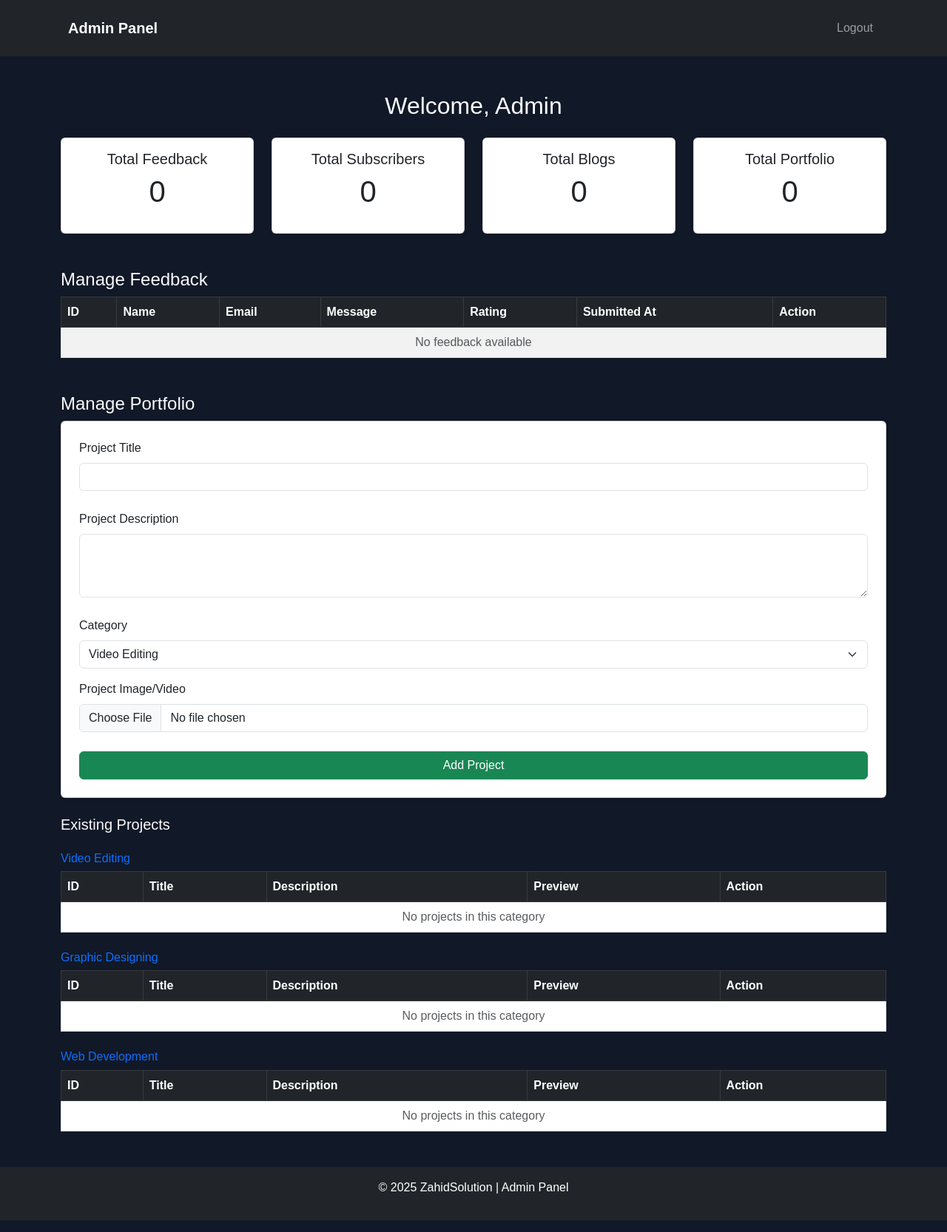
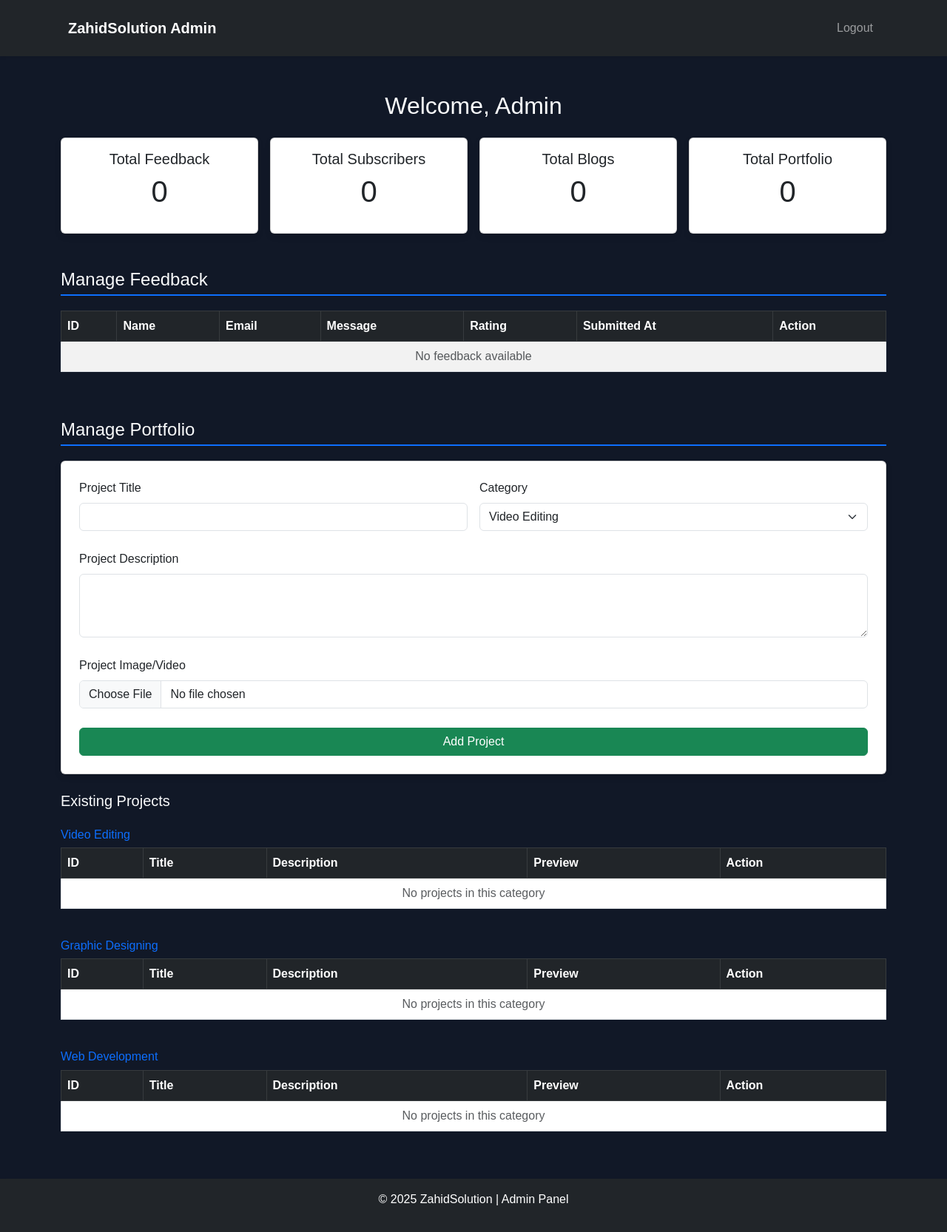
Before and after one commit to zahidsolution/zahidsolution-v3, a Flask app: page /admin/dashboard in a window 1280 px wide. Shown: the whole page at 74% size. Run offline with Flask 3, Linux system fonts and the light colour scheme; data that the repository does not hold is empty.

Commit message:
Update admin_dashboard.html

```diff
--- a/templates/admin_dashboard.html
+++ b/templates/admin_dashboard.html
@@ -7,13 +7,23 @@
     <meta name="description" content="Admin panel to manage feedback, newsletter, blogs, and portfolio projects for ZahidSolution.">
     <link href="https://cdn.jsdelivr.net/npm/bootstrap@5.3.0/dist/css/bootstrap.min.css" rel="stylesheet">
     <link rel="stylesheet" href="{{ url_for('static', filename='style.css') }}">
+    <style>
+        /* Additional styling */
+        .card-shadow { box-shadow: 0 4px 8px rgba(0,0,0,0.1); transition: transform 0.2s; }
+        .card-shadow:hover { transform: translateY(-5px); }
+        table th, table td { vertical-align: middle; }
+        h4 { border-bottom: 2px solid #0d6efd; padding-bottom: 5px; margin-bottom: 20px; }
+    </style>
 </head>
 <body>
     <!-- Navbar -->
-    <nav class="navbar navbar-expand-lg navbar-dark bg-dark">
+    <nav class="navbar navbar-expand-lg navbar-dark bg-dark shadow-sm">
         <div class="container">
-            <a class="navbar-brand" href="/admin/dashboard">Admin Panel</a>
-            <div class="collapse navbar-collapse">
+            <a class="navbar-brand fw-bold" href="/admin/dashboard">ZahidSolution Admin</a>
+            <button class="navbar-toggler" type="button" data-bs-toggle="collapse" data-bs-target="#navbarNav">
+                <span class="navbar-toggler-icon"></span>
+            </button>
+            <div class="collapse navbar-collapse" id="navbarNav">
                 <ul class="navbar-nav ms-auto">
                     <li class="nav-item"><a class="nav-link" href="/admin/logout">Logout</a></li>
                 </ul>
@@ -22,30 +32,32 @@
     </nav>
 
     <div class="container my-5">
+
+        <!-- Welcome -->
         <h2 class="text-center mb-4">Welcome, Admin</h2>
 
         <!-- Dashboard Stats -->
-        <div class="row text-center mb-5">
+        <div class="row text-center mb-5 g-3">
             <div class="col-md-3">
-                <div class="card p-3 shadow-sm">
+                <div class="card p-3 card-shadow">
                     <h5>Total Feedback</h5>
                     <p class="display-6">{{ total_feedback or 0 }}</p>
                 </div>
             </div>
             <div class="col-md-3">
-                <div class="card p-3 shadow-sm">
+                <div class="card p-3 card-shadow">
                     <h5>Total Subscribers</h5>
                     <p class="display-6">{{ total_subscribers or 0 }}</p>
                 </div>
             </div>
             <div class="col-md-3">
-                <div class="card p-3 shadow-sm">
+                <div class="card p-3 card-shadow">
                     <h5>Total Blogs</h5>
                     <p class="display-6">{{ total_blogs or 0 }}</p>
                 </div>
             </div>
             <div class="col-md-3">
-                <div class="card p-3 shadow-sm">
+                <div class="card p-3 card-shadow">
                     <h5>Total Portfolio</h5>
                     <p class="display-6">{{ total_portfolio or 0 }}</p>
                 </div>
@@ -54,7 +66,8 @@
 
         <!-- Feedback Management -->
         <h4>Manage Feedback</h4>
-        <table class="table table-bordered table-striped">
+        <div class="table-responsive">
+        <table class="table table-bordered table-striped align-middle">
             <thead class="table-dark">
                 <tr>
                     <th>ID</th>
@@ -86,23 +99,19 @@
                 {% endfor %}
             </tbody>
         </table>
+        </div>
 
         <!-- Portfolio Management -->
         <h4 class="mt-5">Manage Portfolio</h4>
 
         <!-- Add Project Form -->
-        <form action="/admin/portfolio" method="POST" enctype="multipart/form-data" class="card p-4 shadow-sm mb-4">
-            <div class="mb-3">
+        <form action="/admin/portfolio" method="POST" enctype="multipart/form-data" class="card p-4 card-shadow mb-4">
+            <div class="row g-3">
+                <div class="col-md-6">
                     <label for="title" class="form-label">Project Title</label>
                     <input type="text" class="form-control" id="title" name="title" required>
                 </div>
-
-            <div class="mb-3">
-                <label for="description" class="form-label">Project Description</label>
-                <textarea class="form-control" id="description" name="description" rows="3" required></textarea>
-            </div>
-
-            <div class="mb-3">
+                <div class="col-md-6">
                     <label for="category" class="form-label">Category</label>
                     <select class="form-select" id="category" name="category" required>
                         <option value="Video Editing">Video Editing</option>
@@ -110,20 +119,26 @@
                         <option value="Web Development">Web Development</option>
                     </select>
                 </div>
-
-            <div class="mb-3">
+                <div class="col-12">
+                    <label for="description" class="form-label">Project Description</label>
+                    <textarea class="form-control" id="description" name="description" rows="3" required></textarea>
+                </div>
+                <div class="col-12">
                     <label for="file" class="form-label">Project Image/Video</label>
                     <input type="file" class="form-control" id="file" name="file" accept="image/*,video/*" required>
                 </div>
-
+                <div class="col-12">
                     <button type="submit" class="btn btn-success w-100">Add Project</button>
+                </div>
+            </div>
         </form>
 
         <!-- Project List -->
         <h5>Existing Projects</h5>
         {% for category in ['Video Editing', 'Graphic Designing', 'Web Development'] %}
             <h6 class="mt-4 text-primary">{{ category }}</h6>
-            <table class="table table-bordered">
+            <div class="table-responsive">
+            <table class="table table-bordered align-middle">
                 <thead class="table-dark">
                     <tr>
                         <th>ID</th>
@@ -159,10 +174,12 @@
                     {% endfor %}
                 </tbody>
             </table>
+            </div>
         {% endfor %}
+
     </div>
 
-    <footer class="bg-dark text-white text-center py-3 mt-5">
+    <footer class="bg-dark text-white text-center py-3 mt-5 shadow-sm">
         <p>&copy; 2025 ZahidSolution | Admin Panel</p>
     </footer>
 
```
Lines whose indentation alone changed are shown as unchanged.
